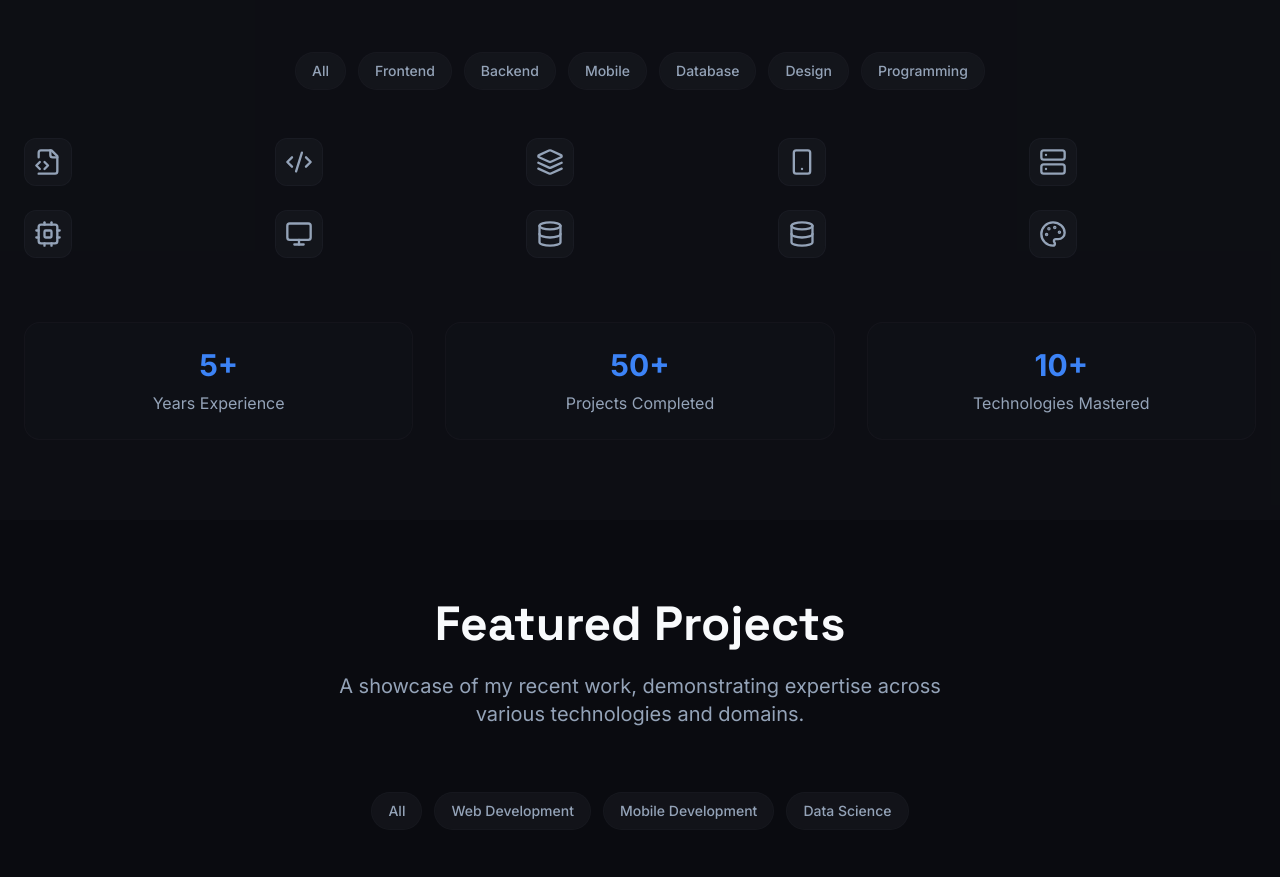
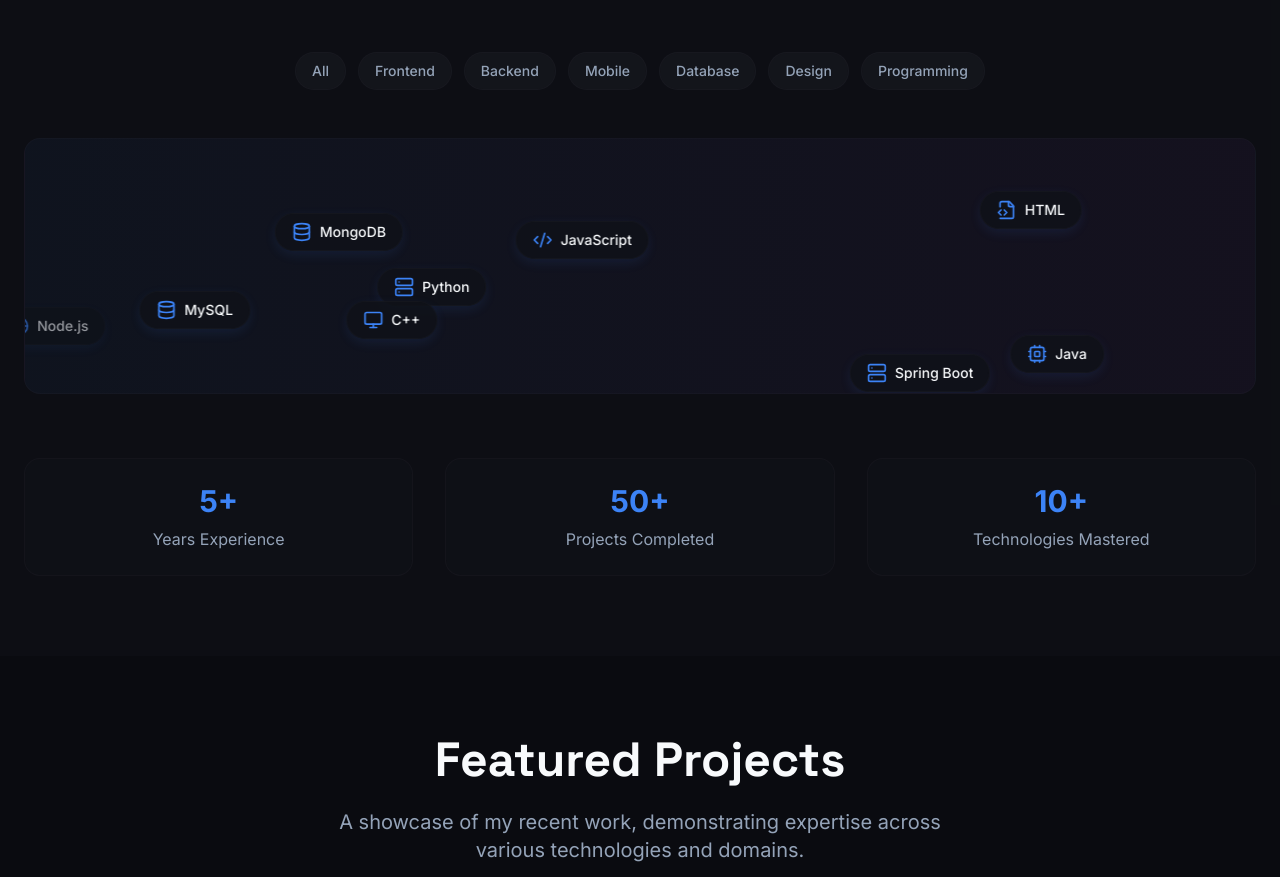
Before and after one commit to thusykanna/insightful-dev-portfolio, a React (Vite) app: page / in a window 1280 px wide. Shown: the part 1020-1897 px from the top of the page. Built offline with nearby package versions, Linux system fonts and the light colour scheme.

Commit message:
Animate skills logos
Animate the skills logos to create a dynamic and engaging display.

```diff
--- a/src/components/Skills.tsx
+++ b/src/components/Skills.tsx
@@ -14,15 +14,20 @@ import {
 const Skills = () => {
   const skills = [
     { name: 'HTML', icon: FileCode2, category: 'Frontend' },
+    { name: 'Java', icon: Cpu, category: 'Programming' },
+    { name: 'Spring Boot', icon: Server, category: 'Backend' },
     { name: 'JavaScript', icon: Code2, category: 'Programming' },
-    { name: 'React', icon: Layers, category: 'Frontend' },
-    { name: 'React Native', icon: Smartphone, category: 'Mobile' },
     { name: 'Python', icon: Server, category: 'Backend' },
-    { name: 'Java', icon: Cpu, category: 'Programming' },
     { name: 'C++', icon: Monitor, category: 'Programming' },
     { name: 'MongoDB', icon: Database, category: 'Database' },
     { name: 'MySQL', icon: Database, category: 'Database' },
+    { name: 'Node.js', icon: Globe, category: 'Backend' },
+    { name: 'Next.js', icon: Layers, category: 'Frontend' },
+    { name: 'React Native', icon: Smartphone, category: 'Mobile' },
     { name: 'Figma', icon: Palette, category: 'Design' },
+    { name: 'Canva', icon: Palette, category: 'Design' },
+    { name: 'Lightroom', icon: Palette, category: 'Design' },
+    { name: 'Express', icon: Server, category: 'Backend' },
   ];
 
   const categories = ['All', 'Frontend', 'Backend', 'Mobile', 'Database', 'Design', 'Programming'];
@@ -51,24 +56,26 @@ const Skills = () => {
           ))}
         </div>
 
-        {/* Skills Grid */}
-        <div className="grid grid-cols-2 md:grid-cols-3 lg:grid-cols-5 gap-6">
-          {skills.map((skill, index) => (
-            <div
-              key={skill.name}
-              className={`skill-icon group fade-in fade-in-delay-${(index % 5) + 1}`}
-            >
-              <skill.icon
-                size={28}
-                className="text-muted-foreground group-hover:text-primary transition-colors duration-300"
-              />
-              <div className="absolute -bottom-12 left-1/2 transform -translate-x-1/2 opacity-0 group-hover:opacity-100 transition-opacity duration-300">
-                <div className="bg-card/90 backdrop-blur-sm px-3 py-1 rounded-lg text-sm font-medium whitespace-nowrap border border-border/50">
-                  {skill.name}
+        {/* Dynamic Floating Skills */}
+        <div className="relative h-64 overflow-hidden rounded-2xl bg-gradient-to-r from-primary/5 to-accent/5 border border-border/30">
+          <div className="floating-skills-container">
+            {skills.map((skill, index) => (
+              <div
+                key={skill.name}
+                className="floating-skill"
+                style={{
+                  animationDelay: `${index * 0.8}s`,
+                  top: `${Math.random() * 80 + 10}%`,
+                  animationDuration: `${8 + Math.random() * 4}s`
+                }}
+              >
+                <div className="skill-badge">
+                  <skill.icon size={20} className="text-primary" />
+                  <span className="text-sm font-medium text-foreground ml-2">{skill.name}</span>
                 </div>
               </div>
-            </div>
-          ))}
+            ))}
+          </div>
         </div>
 
         {/* Skills Summary */}
--- a/src/index.css
+++ b/src/index.css
@@ -167,4 +167,52 @@
   .fade-in-delay-3 { animation-delay: 0.3s; }
   .fade-in-delay-4 { animation-delay: 0.4s; }
   .fade-in-delay-5 { animation-delay: 0.5s; }
+
+  /* Floating Skills Animation */
+  .floating-skills-container {
+    position: relative;
+    width: 100%;
+    height: 100%;
+  }
+
+  .floating-skill {
+    position: absolute;
+    animation: float-skill linear infinite;
+    opacity: 0;
+  }
+
+  .skill-badge {
+    display: flex;
+    align-items: center;
+    padding: 8px 16px;
+    background: hsl(var(--card) / 0.8);
+    backdrop-filter: blur(8px);
+    border: 1px solid hsl(var(--border) / 0.3);
+    border-radius: 50px;
+    white-space: nowrap;
+    box-shadow: 0 4px 12px hsl(var(--primary) / 0.1);
+    transition: all 0.3s ease;
+  }
+
+  .skill-badge:hover {
+    transform: scale(1.05);
+    box-shadow: 0 8px 24px hsl(var(--primary) / 0.2);
+  }
+
+  @keyframes float-skill {
+    0% {
+      transform: translateX(-120px);
+      opacity: 0;
+    }
+    10% {
+      opacity: 1;
+    }
+    90% {
+      opacity: 1;
+    }
+    100% {
+      transform: translateX(calc(100vw + 120px));
+      opacity: 0;
+    }
+  }
 }
```
